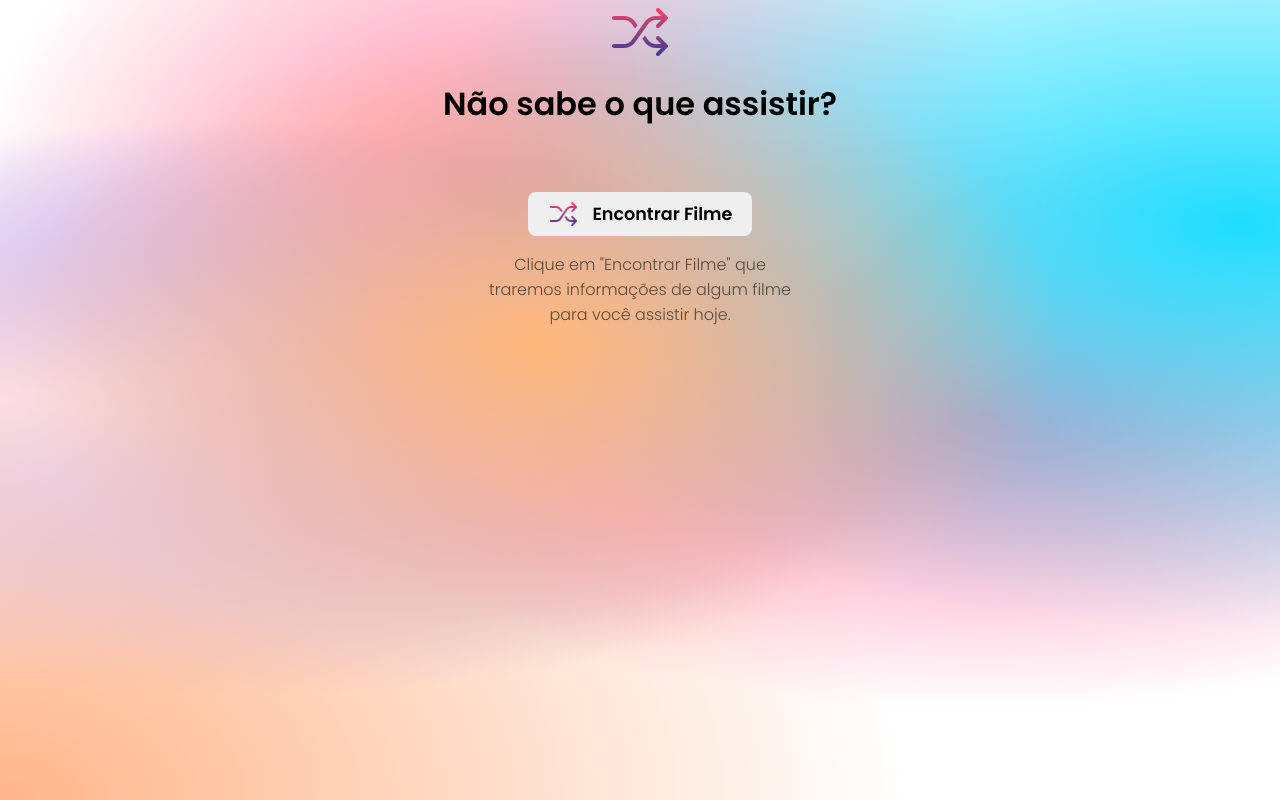
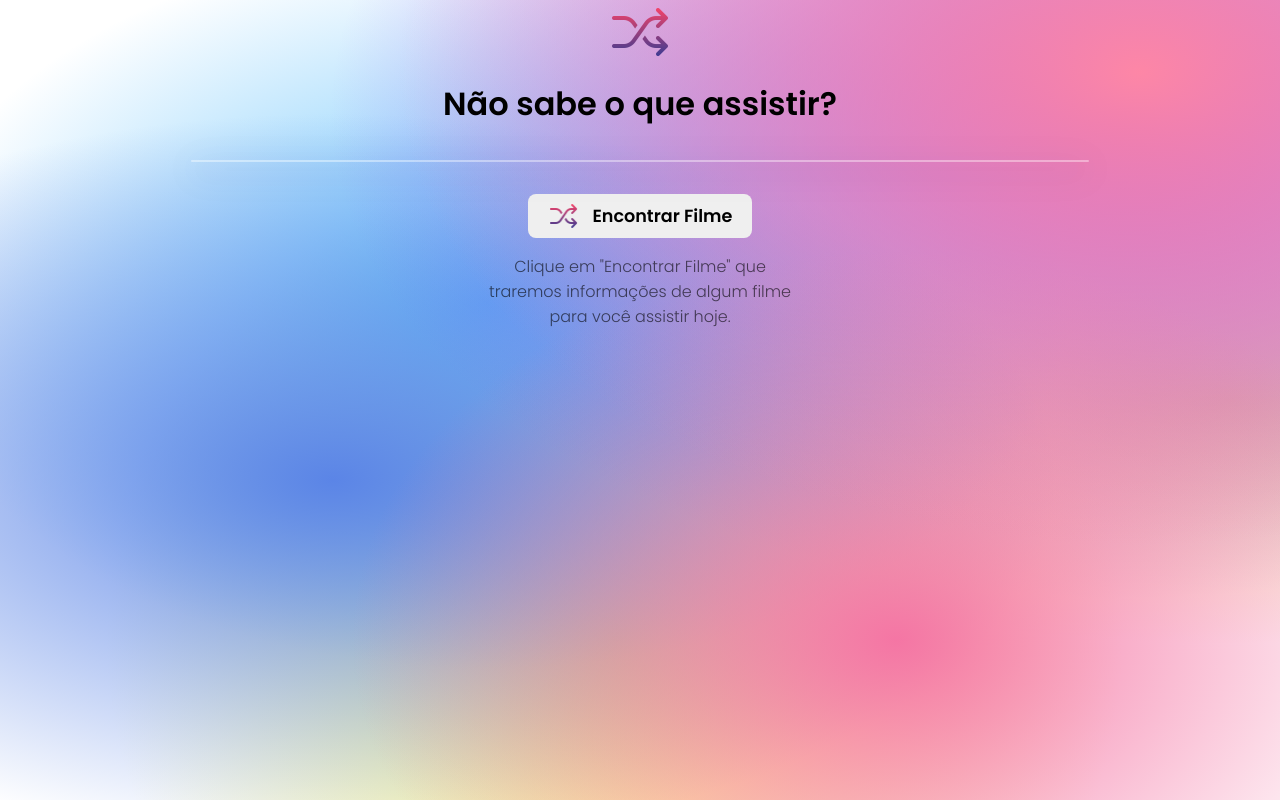
Before and after one commit to joaovsz/MovieFinder, a website with bundled scripts: page index.html in a window 1280 px wide. Built offline with nearby package versions, Linux system fonts and the light colour scheme.

Commit message:
express install

```diff
--- a/index.html
+++ b/index.html
@@ -36,6 +36,9 @@
                            <img src="images/logo.png" alt="Encontrar Filme">
                            Encontrar Filme
                        </button>
+            <div>
+            </div>
+
 
                <p id="help">
                    Clique em "Encontrar Filme" que traremos informações de algum filme para você assistir hoje.
--- /dev/null
+++ b/scripts/api.js
@@ -0,0 +1,14 @@
+const PORT= 3000
+
+
+app.listen(PORT, ()=>{
+    console.log(`listening on port ${PORT}`)
+})
+
+
+const key = '400dd5c32ca30c28cb503d75e23d8055'
+let pages = [1,2,3,4,5,6,7,8,9,10,11,12,13,14]
+let index = Math.round(Math.random() * pages.length);
+export let URL_DISCOVER = `https://api.themoviedb.org/3/discover/movie?sort_by=popularity.desc&api_key=${key}&page=${index}&language=pt-BR`
+
+export const IMG_URL = 'https://image.tmdb.org/t/p/w500';
--- a/scripts/index.js
+++ b/scripts/index.js
@@ -1,58 +1,47 @@
-const key = '400dd5c32ca30c28cb503d75e23d8055'
-const url = `https://api.themoviedb.org/3/discover/movie?sort_by=vote_count.desc&api_key=${key}&language=pt-BR`
-const IMG_URL = 'https://image.tmdb.org/t/p/w500';
-const movie = document.getElementById("container")
-const button = document.getElementById("button")
- button.addEventListener('click', getData)
+import { URL_DISCOVER, IMG_URL } from "./api.js";
 
-document.addEventListener('DOMContentLoaded',() => {
-    reset();
-})
-
-
+const movie = document.getElementById("container");
+const button = document.getElementById("button");
+button.addEventListener("click", getData);
+const selected = document.getElementById("select");
+document.addEventListener("DOMContentLoaded", () => {
+  reset();
+});
 
 function reset() {
-    movie.style.display = 'none'
-
+  movie.style.display = "none";
 }
 
-function getData(){
-    axios.get(url).then(response => {
-        const data = response.data;
-        const results = data.results
-        console.log(results)
-        getMovies(results)
-
-    })
+function getData() {
+  axios.get(URL_DISCOVER).then((response) => {
+    const data = response.data;
+    const results = data.results;
+    getMovies(results);
+  });
 }
 
-
 function getMovies(results) {
-        let index = Math.floor(Math.random() * results.length)
-        const titles = results[index].title
-        const poster = results[index].poster_path
-        const overviews = results[index].overview
-        getDesc(titles, poster, overviews)
-
-
-
+  let index = Math.floor(Math.random() * results.length);
+  const titles = results[index].title;
+  const poster = results[index].poster_path;
+  const overviews = results[index].overview;
+  getDesc(titles, poster, overviews);
 }
 
-function getDesc(titles, poster, overviews ) {
-        movie.style.display = 'flex'
-
-        movie.innerHTML =` <div class="movie">
+function getDesc(titles, poster, overviews) {
+  movie.style.display = "flex";
+  movie.innerHTML = ` <div class="movie">
                                         <div id="poster">
-                                            <img src=${IMG_URL + poster} width="170" >
+                                            <img src=${
+                                              IMG_URL + poster
+                                            } width="170" >
                                         </div>
                                         <div class="description">
                                             <h2>
                                                 ${titles}
                                             </h2>
                                             <p>${overviews}</p>
-
                                             </div>
                                         </div>
-                             `
-
-    }
+                             `;
+}
--- a/styles/style.css
+++ b/styles/style.css
@@ -1,16 +1,13 @@
 html {
   min-height: 100%;
-  background-image: radial-gradient(
-      at 42% 43%,
-      hsla(28, 100%, 74%, 1) 0,
-      transparent 50%
-    ),
-    radial-gradient(at 97% 28%, hsla(189, 100%, 56%, 1) 0, transparent 50%),
-    radial-gradient(at 0% 50%, hsla(355, 85%, 93%, 1) 0, transparent 50%),
-    radial-gradient(at 77% 52%, hsla(340, 100%, 76%, 1) 0, transparent 50%),
-    radial-gradient(at 0% 100%, hsla(22, 100%, 77%, 1) 0, transparent 50%),
-    radial-gradient(at 19% 51%, hsla(242, 100%, 70%, 1) 0, transparent 50%),
-    radial-gradient(at 40% 27%, hsla(343, 100%, 76%, 1) 0, transparent 50%);
+  background-image:#99f8ff;background-image:
+radial-gradient(at 89% 9%, hsla(344,97%,76%,1) 0, transparent 46%),
+radial-gradient(at 70% 80%, hsla(338,86%,71%,1) 0, transparent 43%),
+radial-gradient(at 88% 14%, hsla(267,83%,61%,1) 0, transparent 50%),
+radial-gradient(at 26% 60%, hsla(222,74%,63%,1) 0, transparent 54%),
+radial-gradient(at 38% 38%, hsla(203,96%,69%,1) 0, transparent 52%),
+radial-gradient(at 96% 50%, hsla(43,76%,77%,1) 0, transparent 43%),
+radial-gradient(at 48% 80%, hsla(57,94%,72%,1) 0, transparent 54%);
   background-repeat: no-repeat;
   background-size: contain;
 }
```
Also changed, not shown: package.json (added, +24 -0 lines), 1 other file.
